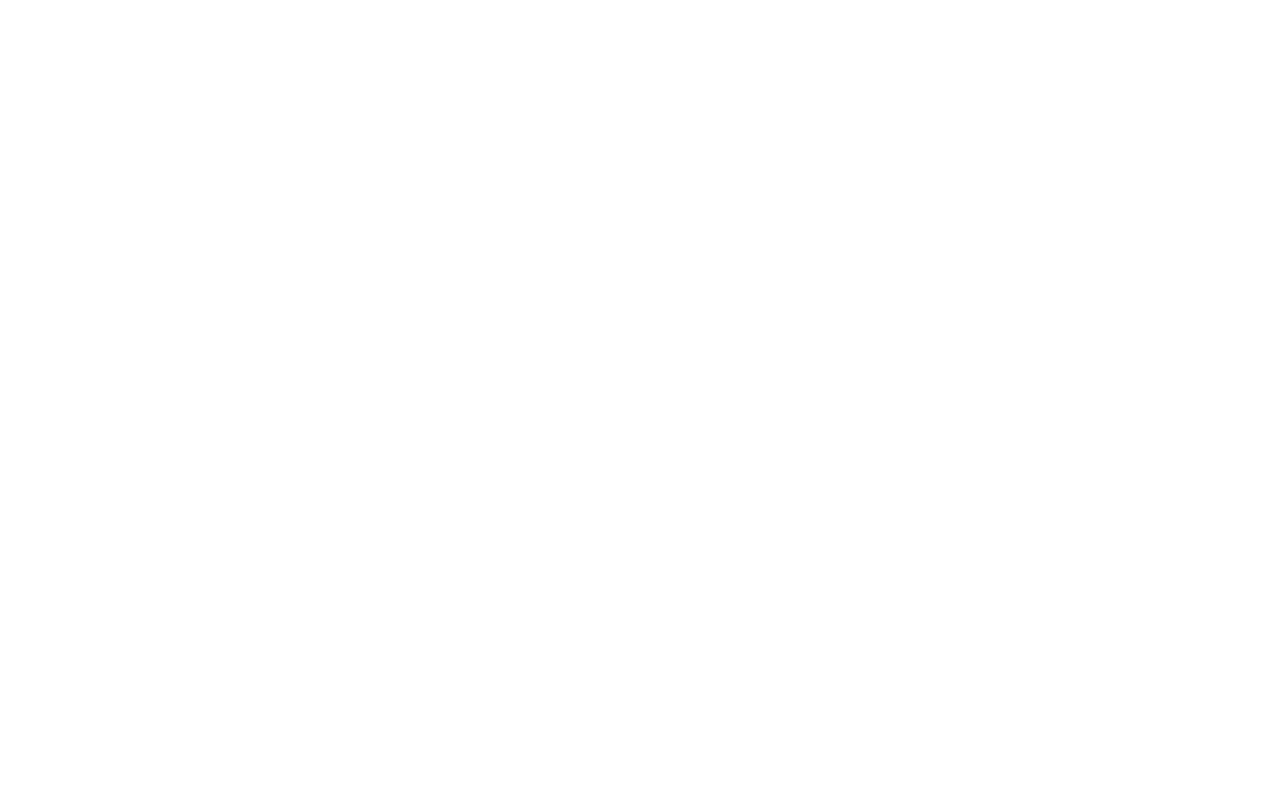
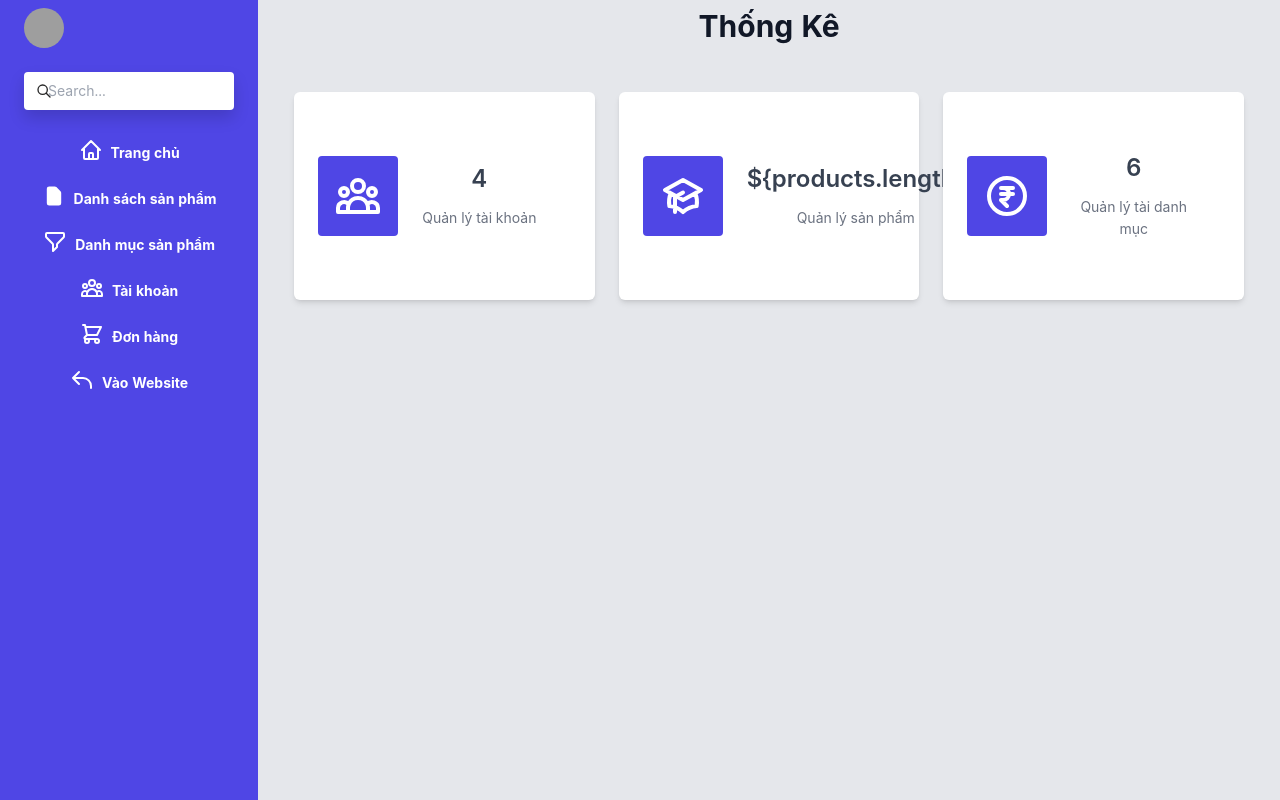
Before and after one commit to nvduy6/Nguyen_van_duy, a React (Vite) app in the folder My_cv/: page /admin in a window 1280 px wide. Before the commit this address had no page. Built offline with nearby package versions, Linux system fonts and the light colour scheme; grey boxes are pictures that could not be loaded.

Commit message:
layout_admin

```diff
--- a/My_cv/src/App.tsx
+++ b/My_cv/src/App.tsx
@@ -4,6 +4,7 @@
 import "bootstrap/dist/css/bootstrap.min.css";
 import { Route, Routes } from 'react-router-dom';
 import Home from './layout/Home';
+import Admin from './layout/Admin';
 function App() {
   const [count, setCount] = useState(0)
 
@@ -12,6 +13,7 @@
       <main>
         <Routes>
           <Route path='/' element={<Home/>}></Route>
+          <Route path='admin' element={<Admin/>}></Route>
         </Routes>
       </main>
     </div>
--- /dev/null
+++ b/My_cv/src/layout/Admin.tsx
@@ -0,0 +1,145 @@
+import React from 'react'
+
+const Admin = () => {
+  return (
+    <div className="flex h-screen  ">
+  <div className="px-4 py-2 bg-gray-500 bg-indigo-600 ">
+    <svg xmlns="http://www.w3.org/2000/svg" className="inline w-8 h-8 text-white lg:hidden" fill="none" viewBox="0 0 24 24" stroke="currentColor">
+      <path strokeLinecap="round" strokeLinejoin="round" strokeWidth={2} d="M4 6h16M4 12h16M4 18h16" />
+    </svg>
+    <div className="hidden lg:block">
+      <div className="flex items-center">
+        <div className="flex-shrink-0 w-10 h-10">
+          <img className="w-10 h-10 rounded-full" src="https://source.unsplash.com/user/erondu" alt="admin dashboard ui" />
+        </div>
+        <div className="ml-4">
+          <div className="inline-block w-full h-full font-bold text-white" id="username" />
+        </div>
+      </div>
+      <ul className="mt-4">
+        <li className="mb-6">
+          <div className="relative">
+            <span className="absolute inset-y-0 left-0 flex items-center pl-2">
+              <button type="submit" className="p-1 focus:outline-none">
+                <svg fill="none" stroke="currentColor" strokeLinecap="round" strokeLinejoin="round" strokeWidth={2} viewBox="0 0 24 24" className="w-4 h-4">
+                  <path d="M21 21l-6-6m2-5a7 7 0 11-14 0 7 7 0 0114 0z" />
+                </svg>
+              </button>
+            </span>
+            <input type="search" name="search" className="w-full px-4 py-2 pl-12 rounded shadow outline-none" placeholder="Search..." />
+          </div></li>
+        <li className="mb-2 rounded hover:shadow hover:bg-gray-800">
+          <a href="/admin/dashoad" className="inline-block w-full h-full px-3 py-2 font-bold text-white">
+            <svg xmlns="http://www.w3.org/2000/svg" className="inline-block w-6 h-6 mr-2 -mt-2" fill="none" viewBox="0 0 24 24" stroke="currentColor">
+              <path strokeLinecap="round" strokeLinejoin="round" strokeWidth={2} d="M3 12l2-2m0 0l7-7 7 7M5 10v10a1 1 0 001 1h3m10-11l2 2m-2-2v10a1 1 0 01-1 1h-3m-6 0a1 1 0 001-1v-4a1 1 0 011-1h2a1 1 0 011 1v4a1 1 0 001 1m-6 0h6" />
+            </svg>
+            Trang chủ
+          </a>
+        </li>
+        <li className="mb-2 rounded hover:shadow hover:bg-gray-800">
+          <a href="/admin/NewList" className="inline-block w-full h-full px-3 py-2 font-bold text-white">
+            <svg xmlns="http://www.w3.org/2000/svg" className="inline-block w-6 h-6 mr-2 -mt-2" viewBox="0 0 20 20" fill="currentColor">
+              <path fillRule="evenodd" d="M4 4a2 2 0 012-2h4.586A2 2 0 0112 2.586L15.414 6A2 2 0 0116 7.414V16a2 2 0 01-2 2H6a2 2 0 01-2-2V4z" clipRule="evenodd" />
+            </svg>
+            Danh sách sản phẩm
+          </a>
+        </li>
+        <li className="mb-2 rounded hover:shadow hover:bg-gray-800">
+          <a href="/category/list" className="inline-block w-full h-full px-3 py-2 font-bold text-white">
+            <svg xmlns="http://www.w3.org/2000/svg" className="inline-block w-6 h-6 mr-2 -mt-2" fill="none" viewBox="0 0 24 24" stroke="currentColor">
+              <path strokeLinecap="round" strokeLinejoin="round" strokeWidth={2} d="M3 4a1 1 0 011-1h16a1 1 0 011 1v2.586a1 1 0 01-.293.707l-6.414 6.414a1 1 0 00-.293.707V17l-4 4v-6.586a1 1 0 00-.293-.707L3.293 7.293A1 1 0 013 6.586V4z" />
+            </svg>
+            Danh mục sản phẩm
+          </a>
+        </li>
+        <li className="mb-2 rounded hover:shadow hover:bg-gray-800">
+          <a href="/user" className="inline-block w-full h-full px-3 py-2 font-bold text-white">
+            <svg xmlns="http://www.w3.org/2000/svg" className="inline-block w-6 h-6 mr-2 -mt-2" fill="none" viewBox="0 0 24 24" stroke="currentColor">
+              <path strokeLinecap="round" strokeLinejoin="round" strokeWidth={2} d="M17 20h5v-2a3 3 0 00-5.356-1.857M17 20H7m10 0v-2c0-.656-.126-1.283-.356-1.857M7 20H2v-2a3 3 0 015.356-1.857M7 20v-2c0-.656.126-1.283.356-1.857m0 0a5.002 5.002 0 019.288 0M15 7a3 3 0 11-6 0 3 3 0 016 0zm6 3a2 2 0 11-4 0 2 2 0 014 0zM7 10a2 2 0 11-4 0 2 2 0 014 0z" />
+            </svg>
+            Tài khoản
+          </a>
+        </li>
+        <li className="mb-2 rounded hover:shadow hover:bg-gray-800">
+          <a href="" className="inline-block w-full h-full px-3 py-2 font-bold text-white">
+            <svg xmlns="http://www.w3.org/2000/svg" className="inline-block w-6 h-6 mr-2 -mt-2" fill="none" viewBox="0 0 24 24" stroke="currentColor">
+              <path strokeLinecap="round" strokeLinejoin="round" strokeWidth={2} d="M3 3h2l.4 2M7 13h10l4-8H5.4M7 13L5.4 5M7 13l-2.293 2.293c-.63.63-.184 1.707.707 1.707H17m0 0a2 2 0 100 4 2 2 0 000-4zm-8 2a2 2 0 11-4 0 2 2 0 014 0z" />
+            </svg>
+            Đơn hàng
+          </a>
+        </li>
+        <li className="mb-2 rounded hover:shadow hover:bg-gray-800">
+          <a href="/" className="inline-block w-full h-full px-3 py-2 font-bold text-white">
+            <svg xmlns="http://www.w3.org/2000/svg" className="inline-block w-6 h-6 mr-2 -mt-2" fill="none" viewBox="0 0 24 24" stroke="currentColor">
+              <path strokeLinecap="round" strokeLinejoin="round" strokeWidth={2} d="M3 10h10a8 8 0 018 8v2M3 10l6 6m-6-6l6-6" />
+            </svg>
+            Vào Website
+          </a>
+        </li>
+      </ul>
+    </div>
+  </div>
+  <div className="w-full px-4 py-2 bg-gray-200 lg:w-full">
+    <div className="flex-1 min-w-0">
+      <h2 className="text-2xl font-bold leading-7 text-gray-900 sm:text-3xl sm:truncate">
+        Thống Kê
+      </h2>
+    </div>
+    <div className="container mx-auto mt-12">
+      <div className="grid gap-4 lg:grid-cols-3">
+        <div className="flex items-center h-52 px-4 py-6 bg-white rounded-md shadow-md">
+          <div className="p-3 bg-indigo-600 rounded">
+            <a href="/user">
+              <svg xmlns="http://www.w3.org/2000/svg" className="w-12 h-12 text-white" fill="none" viewBox="0 0 24 24" stroke="currentColor">
+                <path strokeLinecap="round" strokeLinejoin="round" strokeWidth={2} d="M17 20h5v-2a3 3 0 00-5.356-1.857M17 20H7m10 0v-2c0-.656-.126-1.283-.356-1.857M7 20H2v-2a3 3 0 015.356-1.857M7 20v-2c0-.656.126-1.283.356-1.857m0 0a5.002 5.002 0 019.288 0M15 7a3 3 0 11-6 0 3 3 0 016 0zm6 3a2 2 0 11-4 0 2 2 0 014 0zM7 10a2 2 0 11-4 0 2 2 0 014 0z" />
+              </svg>
+            </a>
+          </div>
+          <div className="mx-4">
+            <a href="/user">
+              <h4 className="text-2xl font-semibold text-gray-700">4</h4>
+              <div className="text-gray-500">Quản lý tài khoản</div>
+            </a>
+          </div>
+        </div>
+        <div className="flex items-center px-4 py-6 bg-white rounded-md shadow-md">
+          <div className="p-3 bg-indigo-600 rounded">
+            <a href="/admin/NewList">
+              <svg xmlns="http://www.w3.org/2000/svg" className="w-12 h-12 text-white" fill="none" viewBox="0 0 24 24" stroke="currentColor">
+                <path d="M12 14l9-5-9-5-9 5 9 5z" />
+                <path d="M12 14l6.16-3.422a12.083 12.083 0 01.665 6.479A11.952 11.952 0 0012 20.055a11.952 11.952 0 00-6.824-2.998 12.078 12.078 0 01.665-6.479L12 14z" />
+                <path strokeLinecap="round" strokeLinejoin="round" strokeWidth={2} d="M12 14l9-5-9-5-9 5 9 5zm0 0l6.16-3.422a12.083 12.083 0 01.665 6.479A11.952 11.952 0 0012 20.055a11.952 11.952 0 00-6.824-2.998 12.078 12.078 0 01.665-6.479L12 14zm-4 6v-7.5l4-2.222" />
+              </svg>
+            </a>
+          </div>
+          <div className="mx-4">
+            <a href="/admin/NewList">
+              <h4 className="text-2xl font-semibold text-gray-700">${'{'}products.length{'}'}</h4>
+              <div className="text-gray-500">Quản lý sản phẩm</div>
+            </a>
+          </div>
+        </div>
+        <div className="flex items-center px-4 py-6 bg-white rounded-md shadow-md">
+          <div className="p-3 bg-indigo-600 rounded">
+            <a href="/category/list">
+              <svg xmlns="http://www.w3.org/2000/svg" className="w-12 h-12 text-white" fill="none" viewBox="0 0 24 24" stroke="currentColor">
+                <path strokeLinecap="round" strokeLinejoin="round" strokeWidth={2} d="M9 8h6m-5 0a3 3 0 110 6H9l3 3m-3-6h6m6 1a9 9 0 11-18 0 9 9 0 0118 0z" />
+              </svg>
+            </a>
+          </div>
+          <div className="mx-4">
+            <a href="/category/list">
+              <h4 className="text-2xl font-semibold text-gray-700">6</h4>
+              <div className="text-gray-500">Quản lý tài danh mục</div>
+            </a>
+          </div>
+        </div>
+      </div>
+    </div>
+  </div>
+</div>
+
+  )
+}
+
+export default Admin
--- /dev/null
+++ b/My_cv/src/page/Blog/Add_blog.tsx
@@ -0,0 +1,9 @@
+import React from 'react'
+
+const Add_blog = () => {
+  return (
+    <div>Add_blog</div>
+  )
+}
+
+export default Add_blog
--- /dev/null
+++ b/My_cv/src/page/Blog/List_blog.tsx
@@ -0,0 +1,9 @@
+import React from 'react'
+
+const List_blog = () => {
+  return (
+    <div>List_blog</div>
+  )
+}
+
+export default List_blog
--- /dev/null
+++ b/My_cv/src/page/Blog/Update_blog.tsx
@@ -0,0 +1,9 @@
+import React from 'react'
+
+const Update_blog = () => {
+  return (
+    <div>Update_blog</div>
+  )
+}
+
+export default Update_blog
--- /dev/null
+++ b/My_cv/src/page/Skill/Add_skill.tsx
@@ -0,0 +1,9 @@
+import React from 'react'
+
+const Add_skill = () => {
+  return (
+    <div>Add_skill</div>
+  )
+}
+
+export default Add_skill
--- /dev/null
+++ b/My_cv/src/page/Skill/List_skill.tsx
@@ -0,0 +1,9 @@
+import React from 'react'
+
+const List_skill = () => {
+  return (
+    <div>List_skill</div>
+  )
+}
+
+export default List_skill
--- /dev/null
+++ b/My_cv/src/page/Skill/Update_skill.tsx
@@ -0,0 +1,9 @@
+import React from 'react'
+
+const Update_skill = () => {
+  return (
+    <div>Update_skill</div>
+  )
+}
+
+export default Update_skill
```
